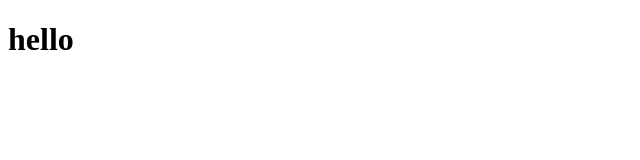
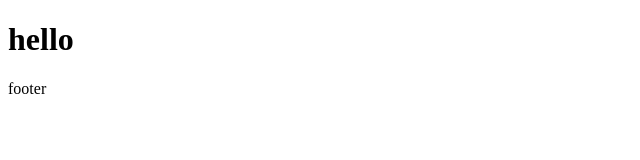
Before and after one commit to mykolapylypchuk/test, a plain HTML site: page index.html in a window 1280 px wide. Shown: the full height of the page, 0-640 px from the left. Drawn offline with Linux system fonts and the light colour scheme.

Commit message:
add footer

```diff
--- a/index.html
+++ b/index.html
@@ -8,5 +8,6 @@
 </head>
 <body>
   <h1>hello</h1>
+  <section>footer</section>
 </body>
 </html>
```
